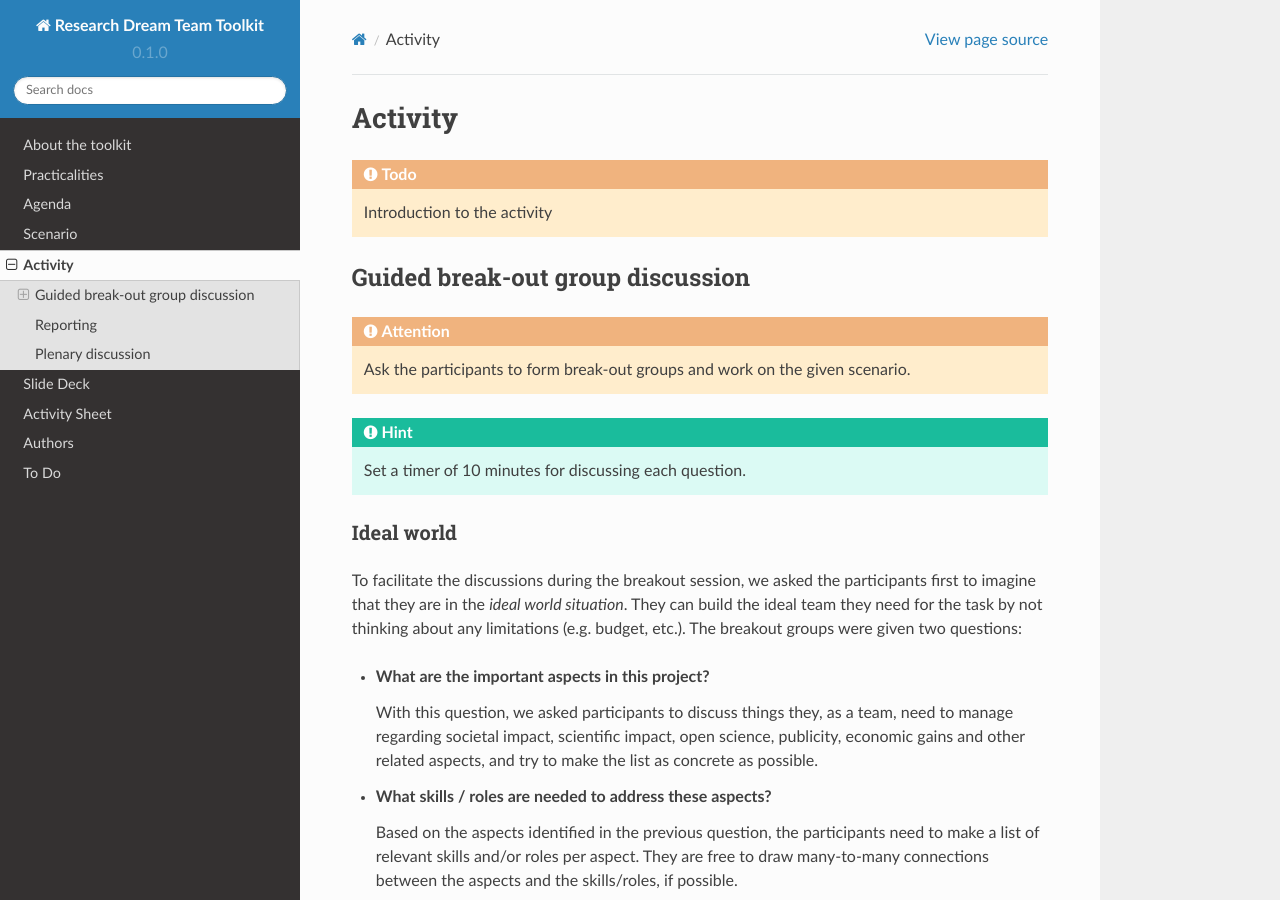
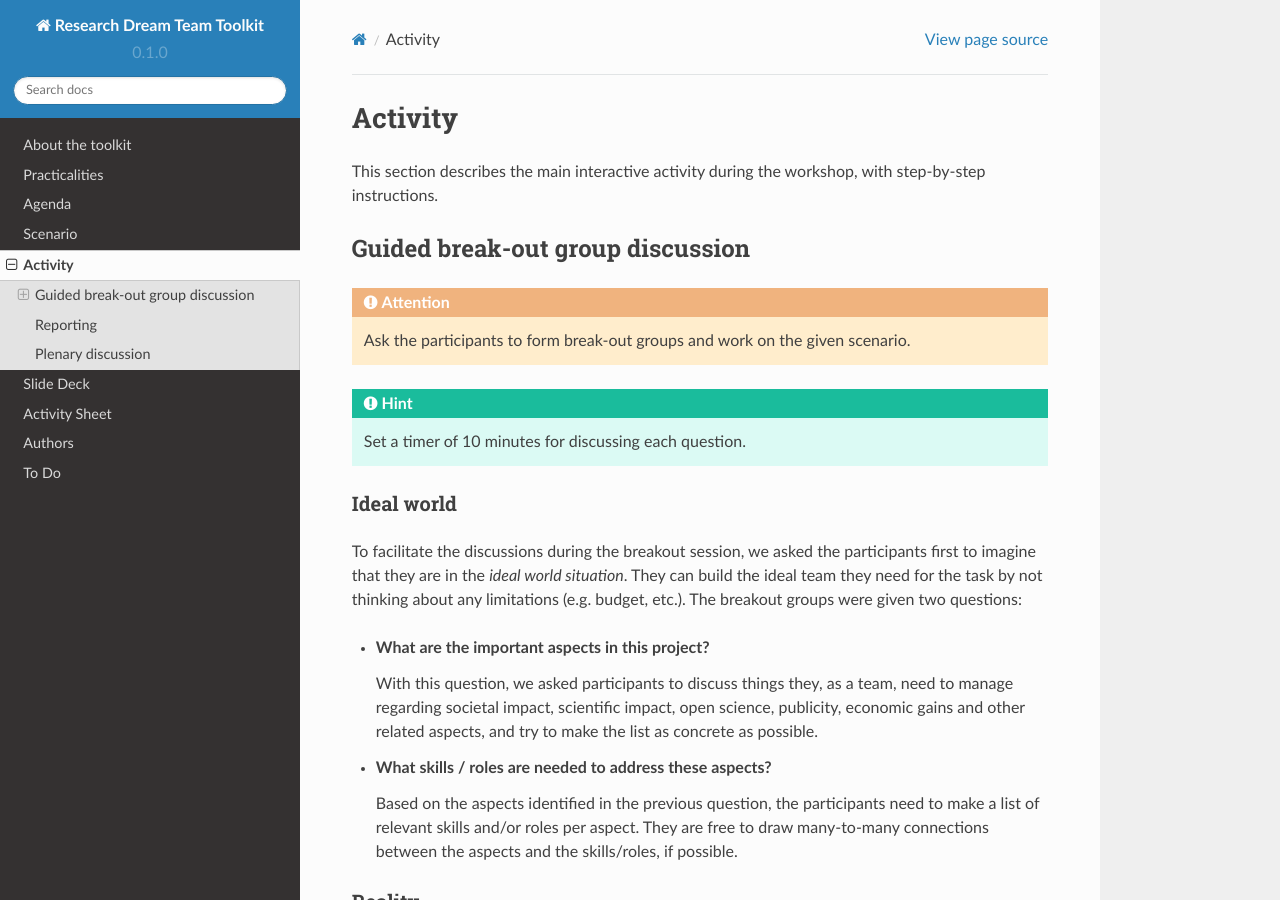
Before and after one commit to research-dream-team/toolkit, a Sphinx documentation site: the page built from source/activity.rst, in a window 1280 px wide and 900 px high. Built offline with Sphinx 7.4.7 and the Read the Docs theme 2.0.0, drawn with Linux system fonts in a browser that asks for light colours.

Commit message:
Added introduction to the activity section

```diff
--- a/source/activity.rst
+++ b/source/activity.rst
@@ -1,8 +1,8 @@
 Activity
 ========
 
-.. todo::
-   Introduction to the activity
+This section describes the main interactive activity during the workshop, with
+step-by-step instructions.
 
 
 Guided break-out group discussion
@@ -22,7 +22,8 @@ Ideal world
 
 To facilitate the discussions during the breakout session, we asked the
 participants first to imagine that they are in the *ideal world situation*.
-They can build the ideal team they need for the task by not thinking about any limitations (e.g. budget, etc.). The breakout groups were given two questions:
+They can build the ideal team they need for the task by not thinking about any
+limitations (e.g. budget, etc.). The breakout groups were given two questions:
 
 * **What are the important aspects in this project?**
 
```
